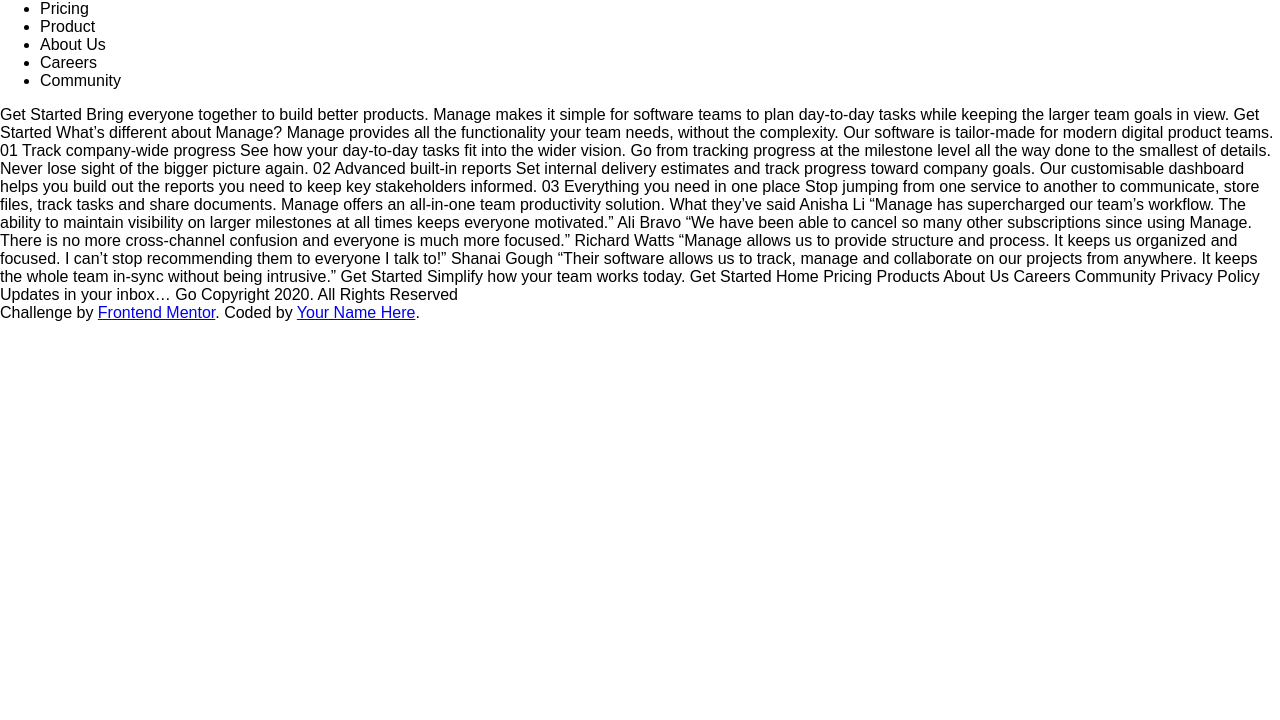
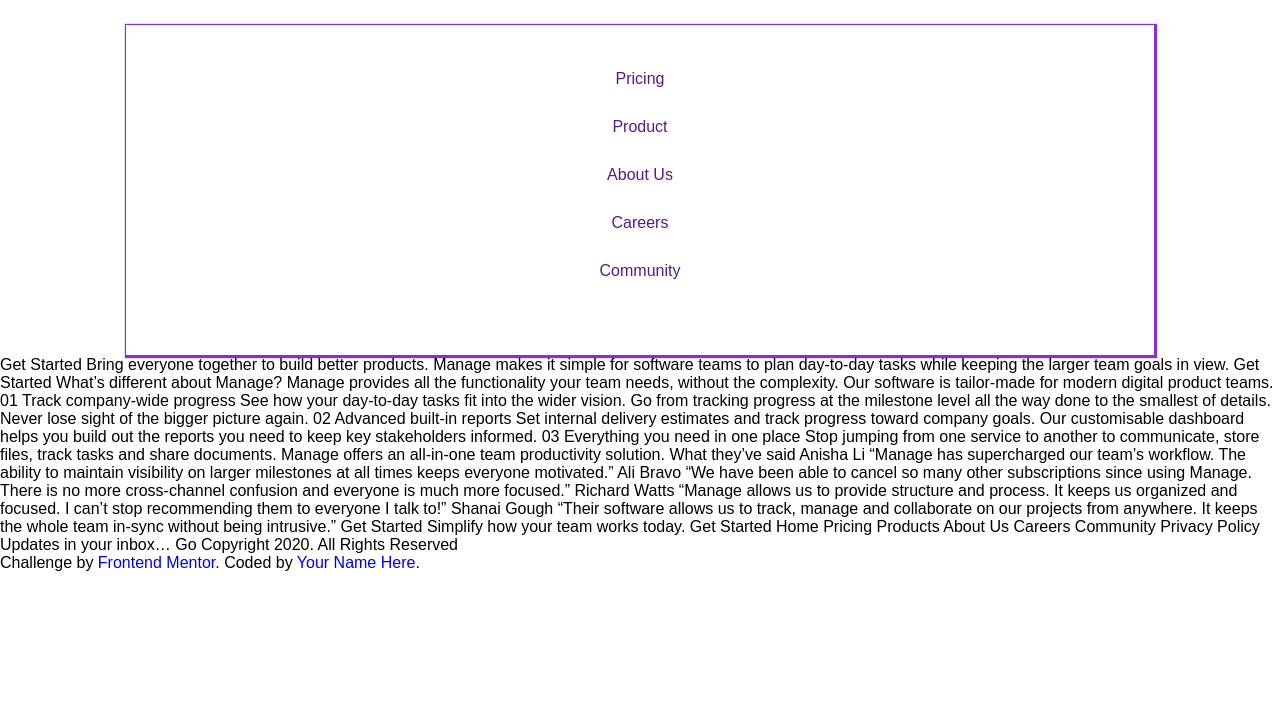
Before and after one commit to singhakrati/manage-landing-page-master, a plain HTML site: page index.html in a window 1280 px wide. Shown: the part 80-800 px from the top of the page. Drawn offline with Linux system fonts and the light colour scheme; a web font is replaced by a local one.

Commit message:
nav trial styles

```diff
--- a/index.html
+++ b/index.html
@@ -20,13 +20,29 @@
         <img src="images/icon-hamburger.svg" alt="">
       </div>
       <div class="nav__modal">
-        <ul>
+        <div class="nav__modal__items">
+          <a href="">Pricing</a>
+        </div>
+        <div class="nav__modal__items">
+          <a href="">Product</a>
+        </div>
+        <div class="nav__modal__items">
+          <a href="">About Us</a>
+        </div>
+        <div class="nav__modal__items">
+          <a href="">Careers</a>
+        </div>
+        <div class="nav__modal__items">
+          <a href="">Community</a>
+        </div>
+        <!--<ul>
           <li>Pricing</li>
           <li>Product</li>
           <li>About Us</li>
           <li> Careers</li>
           <li> Community </li>
         </ul>
+      -->
       </div>
     </nav>
   </header>
--- a/style.css
+++ b/style.css
@@ -7,17 +7,37 @@ body {
 }
 .nav__controls {
     width: 70%;
-    margin-top: 40px;
+    margin: 40px auto;
     display: flex;
     flex-wrap: wrap;
     justify-content: space-between;
 }
-nav__modal ul {
+
+.nav__modal {
+    display: flex;
+    flex-direction: column;
+    border: 1px solid blueviolet;
+    box-shadow: 1px 1px 1px 1px blueviolet;
+    width: 78%;
+    margin: auto;
+    text-align: center;
+    padding: 45px 15px;
+  }
+  .nav__modal__items {
+    padding-bottom: 30px;
+  }
+  a {
+    text-decoration: none;
+  }
+/*
+.nav__modal ul {
+    text-align: center;
+    list-style: none;
     width: 80%;
     margin: auto;
-    text-align: center;
+    border: 1px solid black;
 }
-nav__modal li {
+.nav__modal li {
     text-align: center;
     list-style: none;
-}
+}*/
```
